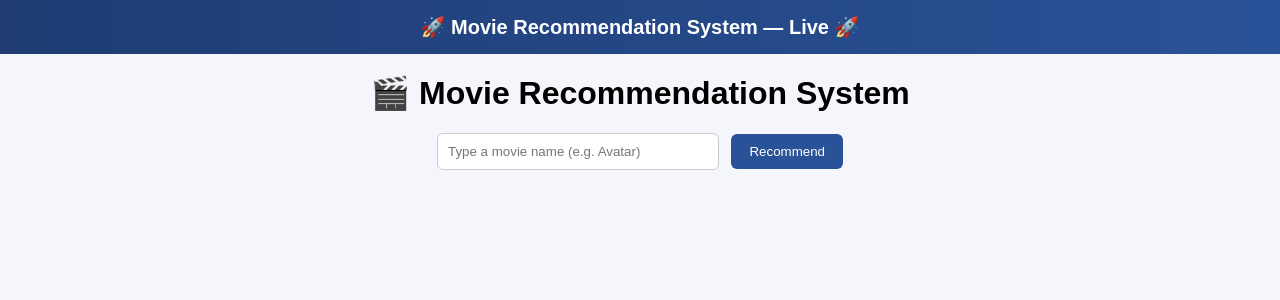
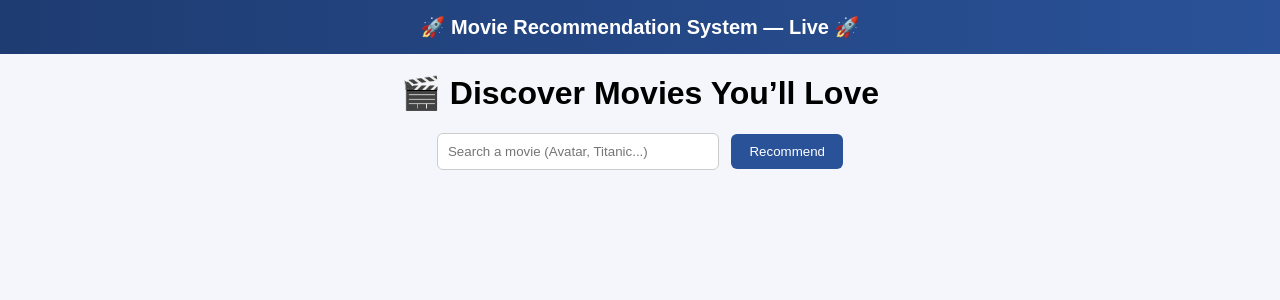
Before and after one commit to Dharani-K15/movie-recommendation-system1500, a Flask app: page / in a window 1280 px wide. Shown: the top 300 px of the page. Run offline with Flask 3, Linux system fonts and the light colour scheme; parts of the project's set-up code (start-up, migrations or seed data) failed here and were passed over.

Commit message:
Fix UI layout and Netflix row

```diff
--- a/templates/index.html
+++ b/templates/index.html
@@ -15,13 +15,14 @@
   🚀 Movie Recommendation System — Live 🚀
 </div>
 
-<h1>🎬 Movie Recommendation System</h1>
+<h1>🎬 Discover Movies You’ll Love</h1>
 
+<!-- Search Form -->
 <form method="POST">
   <input
     type="text"
     name="movie"
-        placeholder="Type a movie name (e.g. Avatar)"
+    placeholder="Search a movie (Avatar, Titanic...)"
     required
   >
   <button type="submit">Recommend</button>
@@ -32,22 +33,24 @@
 {% endif %}
 
 {% if recommendations %}
-<h2 style="text-align:center; margin-top:20px;">Recommended Movies</h2>
+<h2 class="row-title">Recommended For You</h2>
 
-<div class="movies">
+<!-- Netflix-style horizontal row -->
+<div class="movie-row">
   {% for movie in recommendations %}
   <div class="movie-card">
 
     {% if movie.poster %}
       <img src="{{ movie.poster }}" alt="{{ movie.title }}">
+    {% else %}
+      <div class="no-poster">🎬 No Poster</div>
     {% endif %}
 
-    <h3>🎥 {{ movie.title }}</h3>
+    <h3>{{ movie.title }}</h3>
     <p>{{ movie.overview }}</p>
 
   </div>
   {% endfor %}
-
 </div>
 {% endif %}
 
```
Lines whose indentation alone changed are shown as unchanged.
